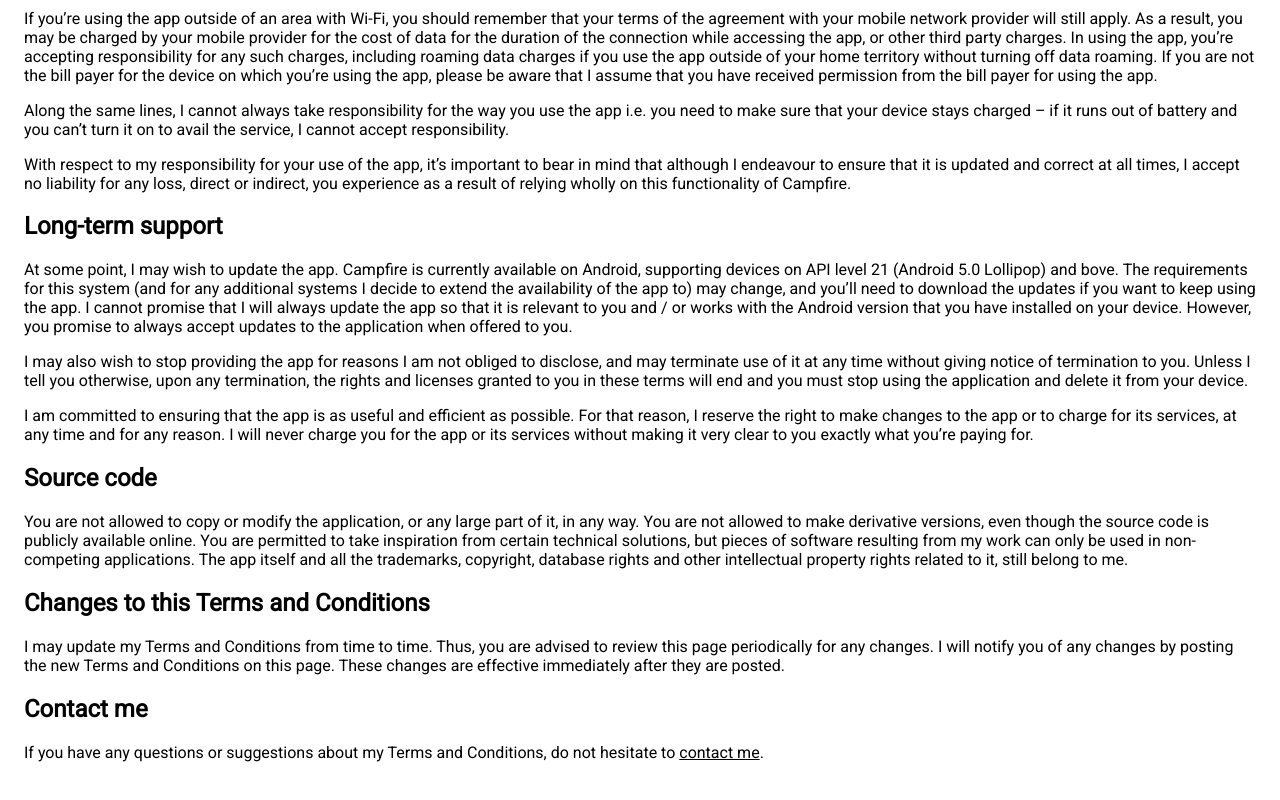
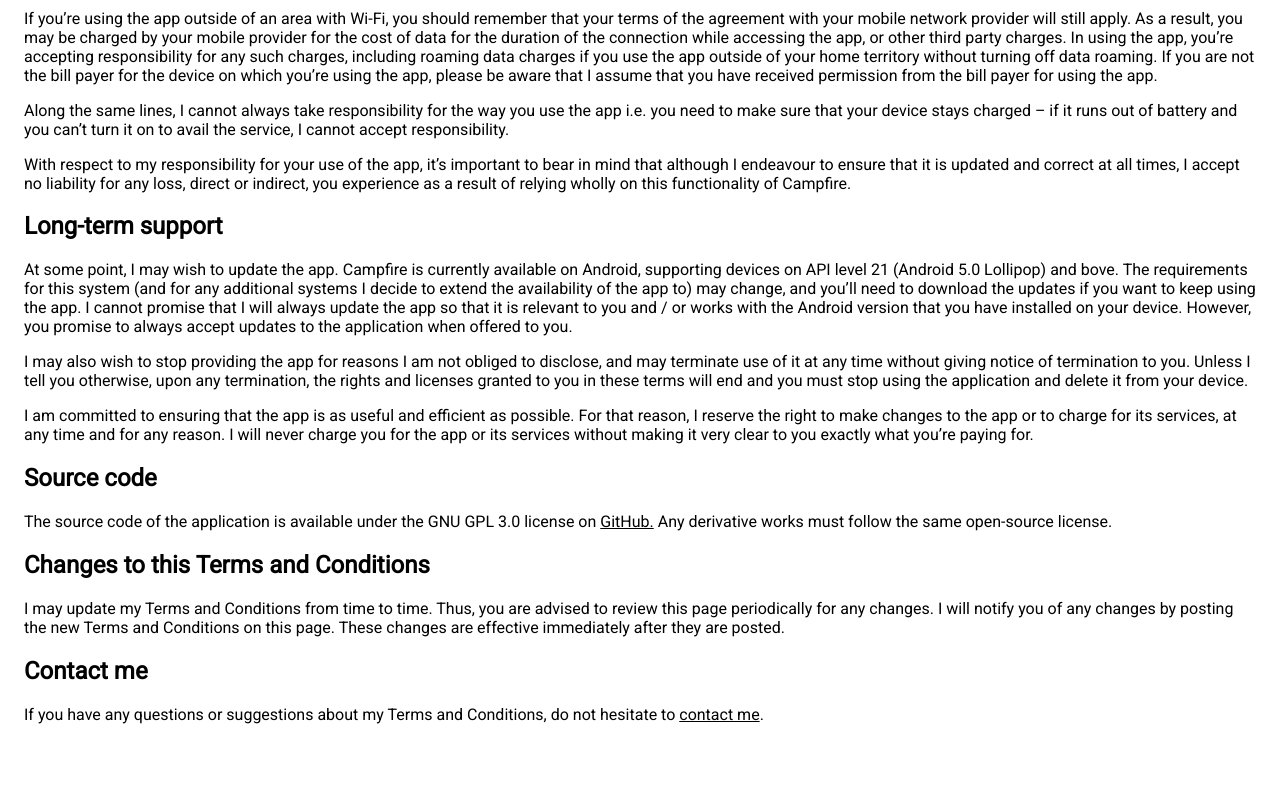
Before and after one commit to pandulapeter/campfire-backend, a website: page terms-and-conditions.html in a window 1280 px wide. Shown: the part 451-1251 px from the top of the page. After the commit the page ends 1215 px from the top, so only its background shows below. Drawn offline with Linux system fonts and the light colour scheme.

Commit message:
Update the readme file and the license.

```diff
--- a/terms-and-conditions.html
+++ b/terms-and-conditions.html
@@ -24,7 +24,7 @@
 		<p>I may also wish to stop providing the app for reasons I am not obliged to disclose, and may terminate use of it at any time without giving notice of termination to you. Unless I tell you otherwise, upon any termination, the rights and licenses granted to you in these terms will end and you must stop using the application and delete it from your device.</p>
 		<p>I am committed to ensuring that the app is as useful and efficient as possible. For that reason, I reserve the right to make changes to the app or to charge for its services, at any time and for any reason. I will never charge you for the app or its services without making it very clear to you exactly what you’re paying for.</p>
 		<h2>Source code</h2>
-		<p>You are not allowed to copy or modify the application, or any large part of it, in any way. You are not allowed to make derivative versions, even though the source code is publicly available online. You are permitted to take inspiration from certain technical solutions, but pieces of software resulting from my work can only be used in non-competing applications. The app itself and all the trademarks, copyright, database rights and other intellectual property rights related to it, still belong to me.</p>
+		<p>The source code of the application is available under the GNU GPL 3.0 license on <a href="https://github.com/pandulapeter/campfire-android" target="_top">GitHub.</a> Any derivative works must follow the same open-source license.</p>
 		<h2>Changes to this Terms and Conditions</h2>
 		<p> I may update my Terms and Conditions from time to time. Thus, you are advised to review this page periodically for any changes. I will notify you of any changes by posting the new Terms and Conditions on this page. These changes are effective immediately after they are posted.</p>
 		<h2>Contact me</h2>
```
Also changed, not shown: README.md.
